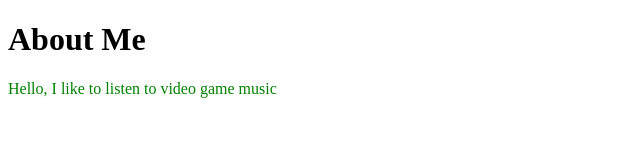
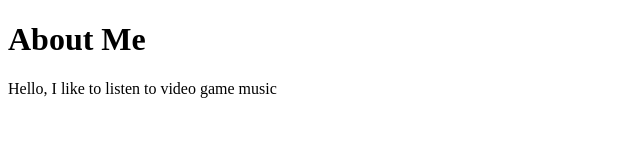
Before and after one commit to joshuahng17/JHongDemo.github.io, a plain HTML site: page index.html in a window 1280 px wide. Shown: the whole page, without its empty margins (0-640 px from the left). Drawn offline with Linux system fonts and the light colour scheme.

Commit message:
Update index.html

```diff
--- a/index.html
+++ b/index.html
@@ -7,7 +7,7 @@
   <body>
 
     <h1>About Me</h1>
-    <p style = "color: green;">Hello, I like to listen to video game music</p>
+    <p>Hello, I like to listen to video game music</p>
 
   </body>
 </html>
```
